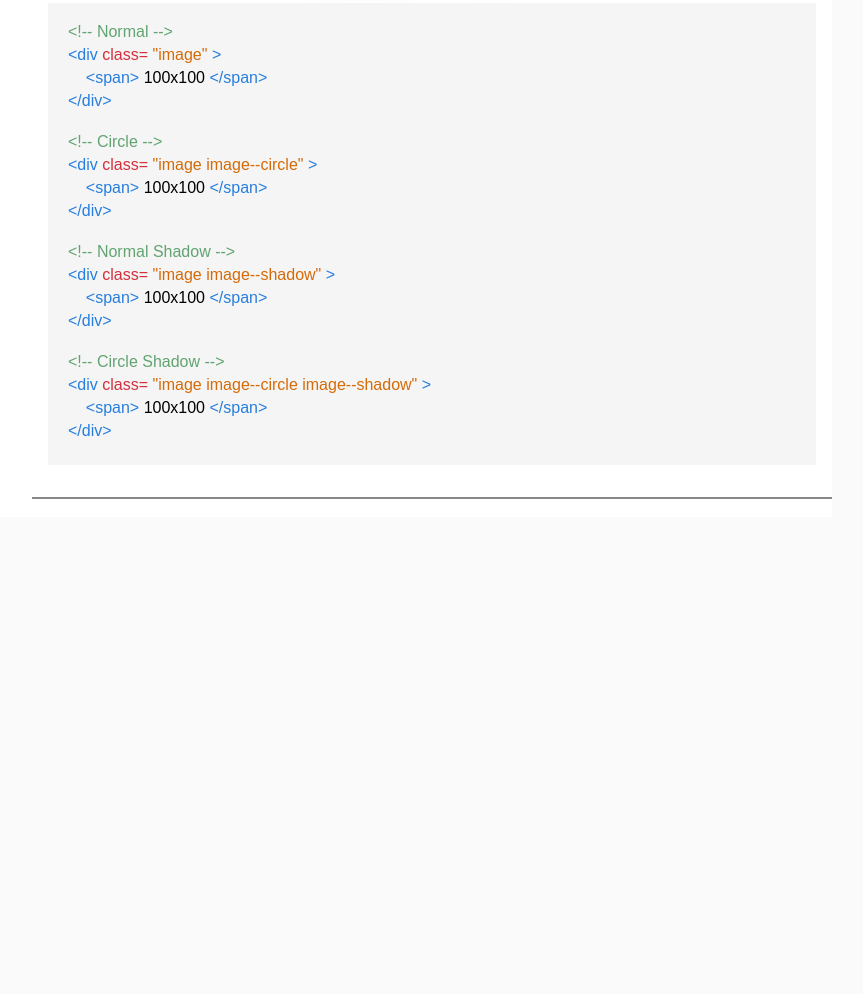
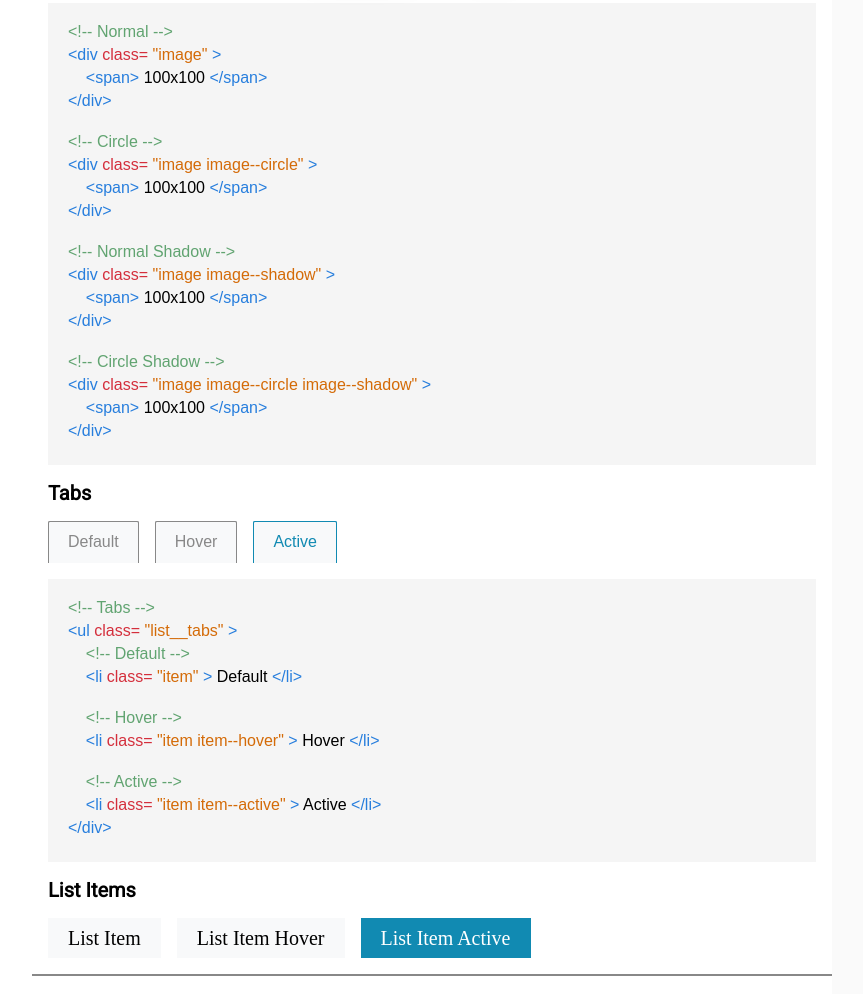
Before and after one commit to StevenACZ/component-library-flexbox-StevenACZ, a plain HTML site: page elements.html in a window 1280 px wide. Shown: the part 1904-2898 px from the top of the page, without its empty margins (288-1151 px from the left). Before the commit the page ends 2421 px from the top, so only its background shows below. Drawn offline with Linux system fonts and the light colour scheme.

Commit message:
Seccion Tabs completado

```diff
--- a/elements.html
+++ b/elements.html
@@ -341,6 +341,70 @@
           </p>
         </div>
       </section>
+
+      <!-- Tabs -->
+      <section>
+        <p class="subtitle">Tabs</p>
+
+        <ul class="list__tabs">
+          <li class="item">Default</li>
+          <li class="item item--hover">Hover</li>
+          <li class="item item--active">Active</li>
+        </ul>
+
+        <div class="editor">
+          <p class="code--green">&lt!-- Tabs --></p>
+          <p>
+            <span class="code--blue">&ltul</span>
+            <span class="code--red">class=</span>
+            <span class="code--orange">"list__tabs"</span>
+            <span class="code--blue">></span>
+          </p>
+          <p class="code--green">&nbsp&nbsp&nbsp&nbsp&lt!-- Default --></p>
+          <p>
+            <span class="code--blue">&nbsp&nbsp&nbsp&nbsp&ltli</span>
+            <span class="code--red">class=</span>
+            <span class="code--orange">"item"</span>
+            <span class="code--blue">></span>
+            <span>Default</span>
+            <span class="code--blue">&lt/li></span>
+          </p>
+          <br>
+          <p class="code--green">&nbsp&nbsp&nbsp&nbsp&lt!-- Hover --></p>
+          <p>
+            <span class="code--blue">&nbsp&nbsp&nbsp&nbsp&ltli</span>
+            <span class="code--red">class=</span>
+            <span class="code--orange">"item item--hover"</span>
+            <span class="code--blue">></span>
+            <span>Hover</span>
+            <span class="code--blue">&lt/li></span>
+          </p>
+          <br>
+          <p class="code--green">&nbsp&nbsp&nbsp&nbsp&lt!-- Active --></p>
+          <p>
+            <span class="code--blue">&nbsp&nbsp&nbsp&nbsp&ltli</span>
+            <span class="code--red">class=</span>
+            <span class="code--orange">"item item--active"</span>
+            <span class="code--blue">></span>
+            <span>Active</span>
+            <span class="code--blue">&lt/li></span>
+          </p>
+          <p>
+            <span class="code--blue">&lt/div></span>
+          </p>
+        </div>
+      </section>
+
+      <!-- List Items -->
+      <section>
+        <p class="subtitle">List Items</p>
+
+        <ul class="list">
+          <li class="item">List Item</li>
+          <li class="item item--hover">List Item Hover</li>
+          <li class="item item--active">List Item Active</li>
+        </ul>
+      </section>
     </section>
 
   </main>
--- a/src/css/base/global.css
+++ b/src/css/base/global.css
@@ -6,6 +6,7 @@
   --color--red: #EF476F;
   --color--midnight: #073B4C;
   --color--light: #D9D9D9;
+  --color--light-1: #f8f9fa;
   --color--white: #FFFFFF;
   --color--gray: #888888;
   --color--black: #262626;
@@ -19,6 +20,11 @@
 
 body {
   background-color: #FAFAFA;
+}
+
+ul {
+  list-style: none;
+  display: flex;
 }
 
 /* Main */
@@ -36,101 +42,6 @@ body {
   border-bottom: 2px solid #888888;
   margin-bottom: 18px;
   padding: 16px;
-}
-
-/* Color container */
-.colors__container {
-  font-family: Arial, Helvetica, sans-serif;
-  font-size: 14px;
-  display: inline-flex;
-  flex-wrap: wrap;
-  width: 750px;
-  margin-top: 5px;
-}
-
-.colors__item {
-  display: flex;
-  align-items: center;
-  margin-right: 16px;
-  margin-bottom: 16px;
-}
-
-/* Circle */
-.circle {
-  width: 24px;
-  height: 24px;
-  border-radius: 50px;
-  margin-right: 8px;
-}
-.circle--blue {
-  background-color: var(--color--blue);
-}
-.circle--green {
-  background-color: var(--color--green);;
-}
-.circle--yellow {
-  background-color: var(--color--yellow);;
-}
-.circle--red {
-  background-color: var(--color--red);;
-}
-.circle--midnight {
-  background-color: var(--color--midnight);;
-}
-.circle--light {
-  background-color: var(--color--light);;
-}
-.circle--white {
-  background-color: var(--color--white);;
-  border: 1px solid #D9D9D9;
-}
-.circle--gray {
-  background-color: var(--color--gray);;
-}
-.circle--black {
-  background-color: var(--color--black);;
-}
-
-/* Buttons container */
-.buttons__container {
-  display: flex;
-  align-items: flex-end;
-}
-.buttons__container > button {
-  margin-right: 8px;
-}
-
-/* Images container */
-.images__container {
-  display: inline-flex;
-  align-items: flex-end;
-  margin-bottom: 16px;
-}
-.images__container > div {
-  margin-right: 32px;
-}
-
-/* Banner */
-.banner {
-  width: 100%;
-  height: 322px;
-  background-image: url('../../img/banner.png');
-  padding: 55px 96px;
-}
-
-.banner__hero {
-  margin-bottom: 48px;
-}
-
-.banner__title {
-  font-size: 32px;
-  color: white;
-  margin-bottom: 24px;
-}
-
-.banner__subtitle {
-  font-size: 16px;
-  color: white;
 }
 
 /* Aside */
--- a/src/css/pages/blocks.css
+++ b/src/css/pages/blocks.css
@@ -0,0 +1,22 @@
+/* Banner */
+.banner {
+  width: 100%;
+  height: 322px;
+  background-image: url('../../img/banner.png');
+  padding: 55px 96px;
+}
+
+.banner__hero {
+  margin-bottom: 48px;
+}
+
+.banner__title {
+  font-size: 32px;
+  color: white;
+  margin-bottom: 24px;
+}
+
+.banner__subtitle {
+  font-size: 16px;
+  color: white;
+}
--- a/src/css/pages/elements.css
+++ b/src/css/pages/elements.css
@@ -0,0 +1,97 @@
+/* Circle */
+.circle {
+  width: 24px;
+  height: 24px;
+  border-radius: 50px;
+  margin-right: 8px;
+}
+.circle--blue {
+  background-color: var(--color--blue);
+}
+.circle--green {
+  background-color: var(--color--green);;
+}
+.circle--yellow {
+  background-color: var(--color--yellow);;
+}
+.circle--red {
+  background-color: var(--color--red);;
+}
+.circle--midnight {
+  background-color: var(--color--midnight);;
+}
+.circle--light {
+  background-color: var(--color--light);;
+}
+.circle--white {
+  background-color: var(--color--white);;
+  border: 1px solid #D9D9D9;
+}
+.circle--gray {
+  background-color: var(--color--gray);;
+}
+.circle--black {
+  background-color: var(--color--black);;
+}
+
+/* Buttons container */
+.buttons__container {
+  display: flex;
+  align-items: flex-end;
+}
+.buttons__container > button {
+  margin-right: 8px;
+}
+
+/* Images container */
+.images__container {
+  display: inline-flex;
+  align-items: flex-end;
+  margin-bottom: 16px;
+}
+.images__container > div {
+  margin-right: 32px;
+}
+
+/* Tabs */
+.list__tabs > .item {
+  margin-right: 16px;
+  background-color: var(--color--light-1);
+  height: 42px;
+  padding: 0 20px;
+  display: flex;
+  justify-content: center;
+  align-items: center;
+  font-family: Arial, Helvetica, sans-serif;
+  color: var(--color--gray);
+  border-radius: 2px 2px 0px 0px;
+  box-shadow: inset 1px 0px 0px #888888, inset -1px 0px 0px #888888, inset 0px 1px 0px #888888;
+}
+.list__tabs > .item--hover:hover {
+  color: #118AB2;
+  box-shadow: inset -1px 0px 0px #118AB2, inset 0px 1px 0px #118AB2, inset 1px 0px 0px #118AB2;
+}
+.list__tabs > .item--active {
+  color: #118AB2;
+  box-shadow: inset -1px 0px 0px #118AB2, inset 0px 1px 0px #118AB2, inset 1px 0px 0px #118AB2;
+}
+
+/* List Items */
+.list > .item {
+  margin-right: 16px;
+  height: 40px;
+  padding: 0 20px;
+  display: flex;
+  justify-content: center;
+  align-items: center;
+  font-size: 20px;
+  background-color: var(--color--light-1);
+}
+.list > .item--hover:hover {
+  background-color: var(--color--blue);
+  color: var(--color--white);
+}
+.list > .item--active {
+  background-color: var(--color--blue);
+  color: var(--color--white);
+}
--- a/src/css/pages/typography.css
+++ b/src/css/pages/typography.css
@@ -0,0 +1,16 @@
+/* Color container */
+.colors__container {
+  font-family: Arial, Helvetica, sans-serif;
+  font-size: 14px;
+  display: inline-flex;
+  flex-wrap: wrap;
+  width: 750px;
+  margin-top: 5px;
+}
+
+.colors__item {
+  display: flex;
+  align-items: center;
+  margin-right: 16px;
+  margin-bottom: 16px;
+}
--- a/src/css/style.css
+++ b/src/css/style.css
@@ -6,3 +6,7 @@
 @import './components/editor.css';
 @import './components/quote.css';
 @import './components/image.css';
+
+@import './pages/typography.css';
+@import './pages/elements.css';
+@import './pages/blocks.css';
```
